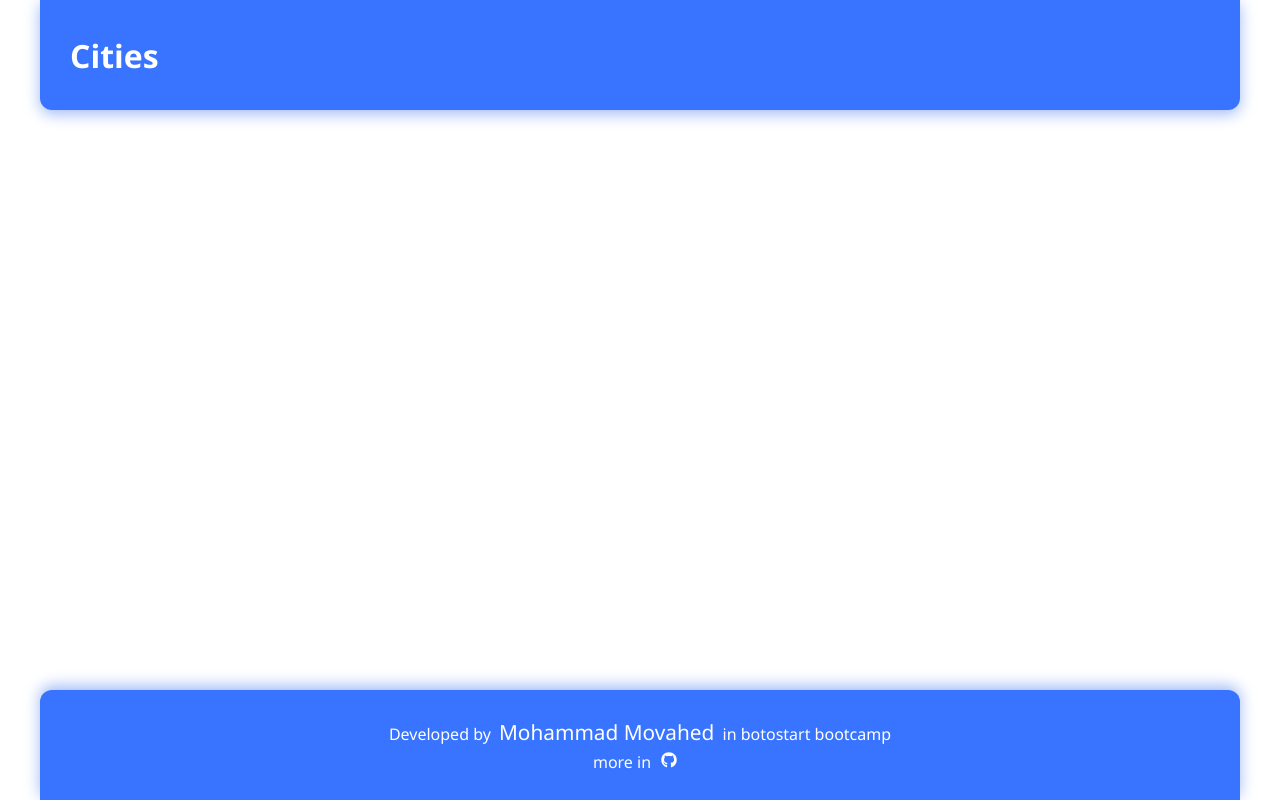
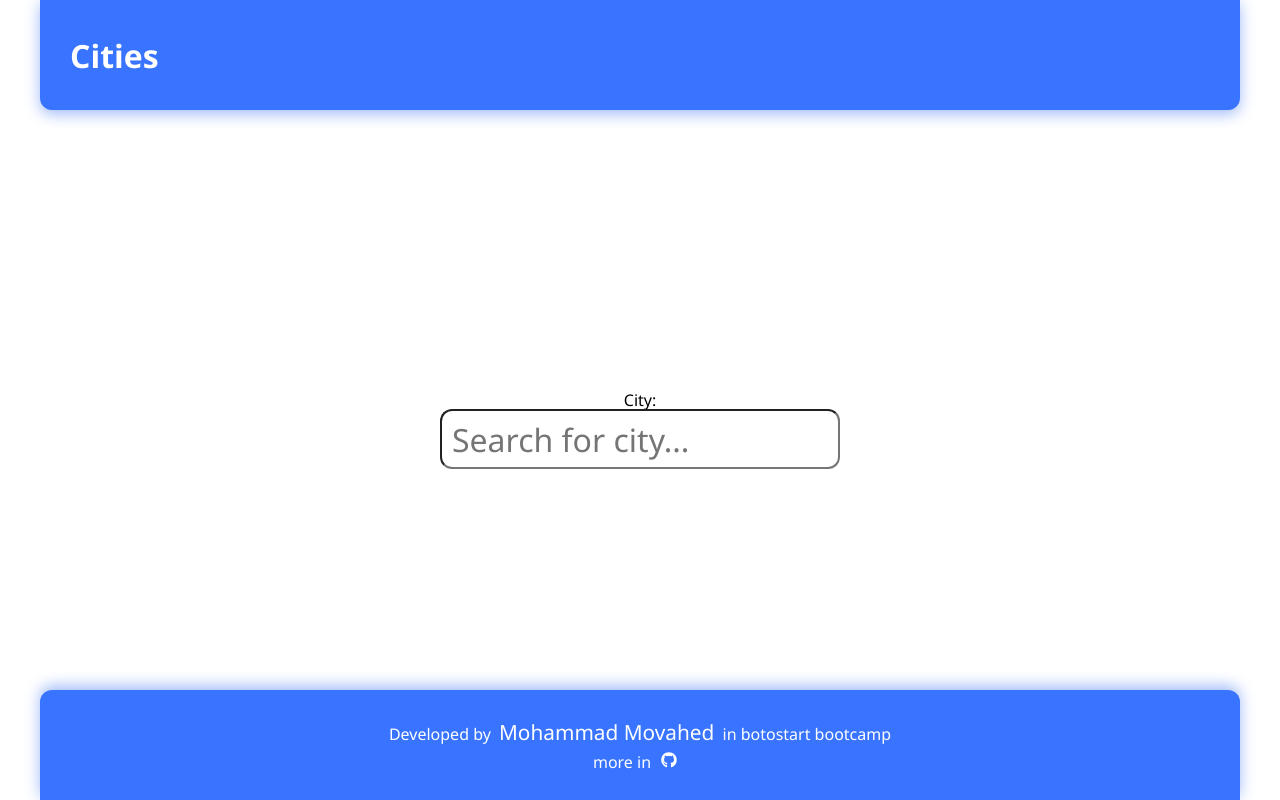
Before and after one commit to Movahed-m/MohammadrezaMovahed, a React (Vite) app: page / in a window 1280 px wide. Built offline with nearby package versions, Linux system fonts and the light colour scheme.

Commit message:
fix a bug in input component

```diff
--- a/src/App.jsx
+++ b/src/App.jsx
@@ -4,7 +4,7 @@ import Input from "./components/modules/Input.jsx";
 function App() {
   return (
     <Layout>
-      {/* <Input /> */}
+      <Input />
     </Layout>
   );
 }
--- a/src/components/modules/Input.jsx
+++ b/src/components/modules/Input.jsx
@@ -12,9 +12,7 @@ const Input = () => {
     setValue(userValue);
     const hint = cities.filter((city) => city.startsWith(userValue));
 
-    const random = Math.floor(Math.random() * hint.length);
-
-    userValue === "" ? setHint(null) : setHint(hint[random]);
+    userValue === "" ? setHint(null) : setHint(hint[0]);
   };
 
   return (
--- a/src/styles/Input.module.css
+++ b/src/styles/Input.module.css
@@ -1,8 +1,8 @@
 .input {
   position: relative;
-  margin: 0 auto;
   width: 100%;
   display: flex;
+  justify-content: center;
 }
 
 .input input {
```
